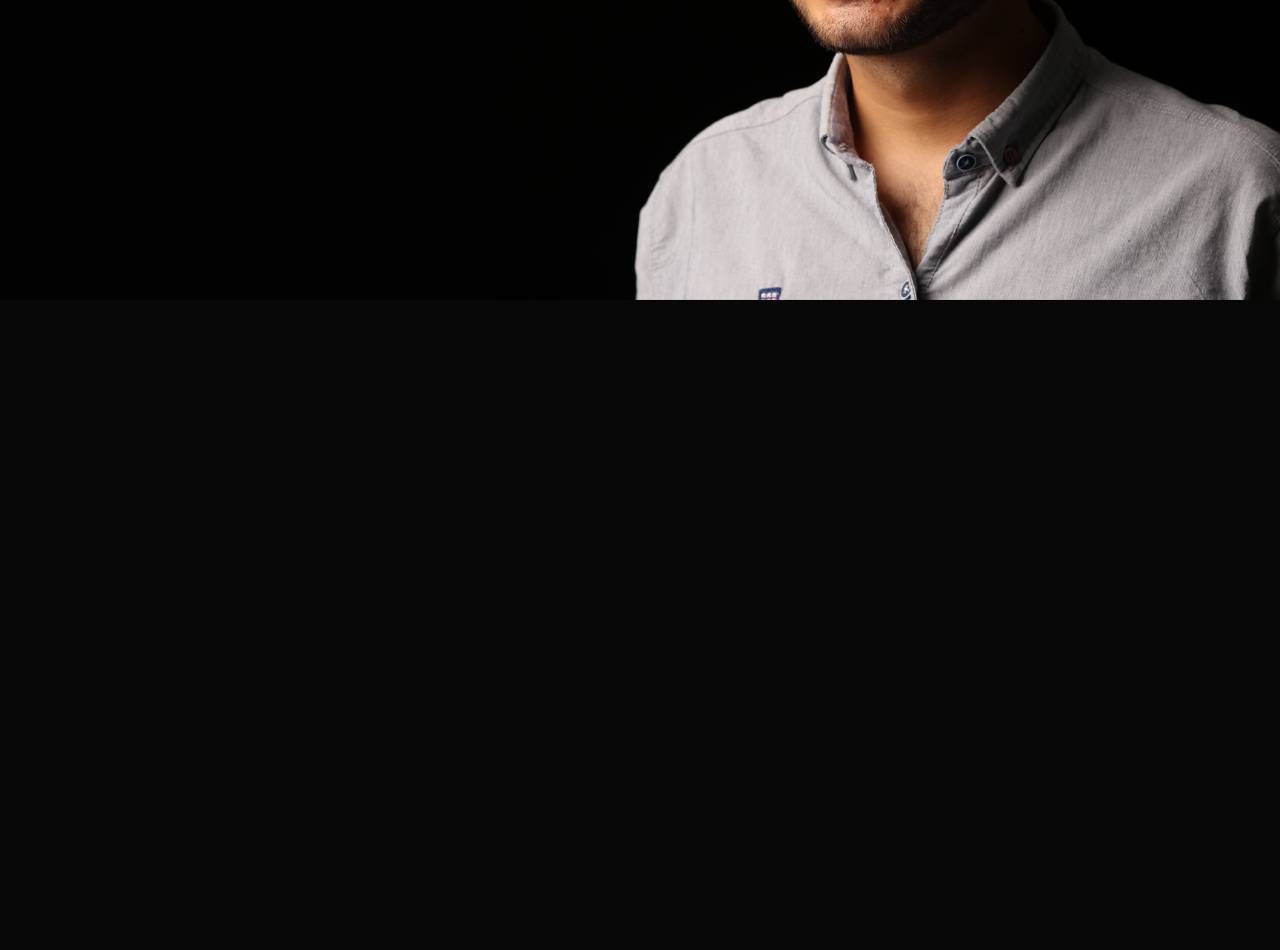
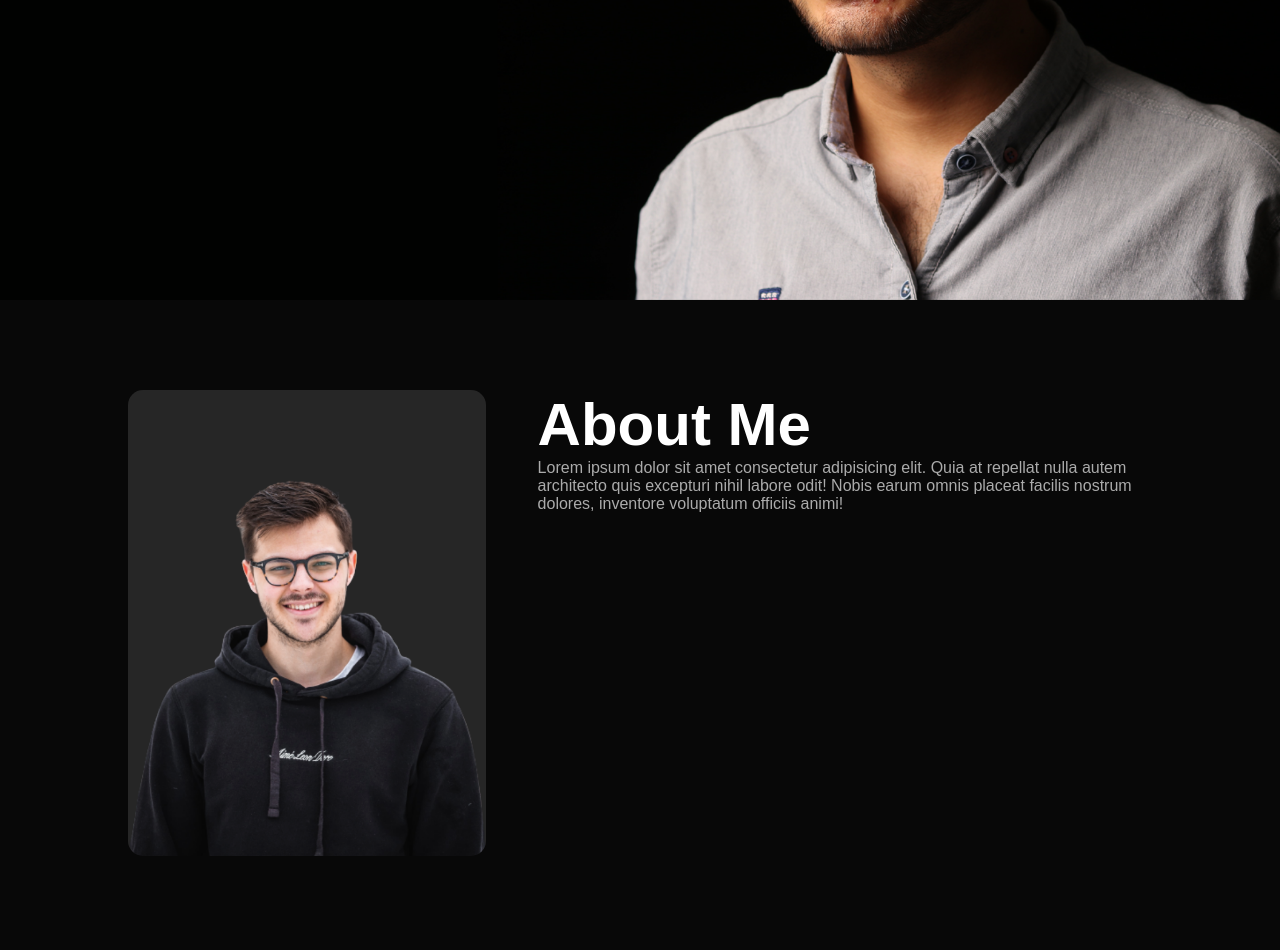
Before and after one commit to souravq/Sourav-Personal-Portfolio, a plain HTML site: page index.html in a window 1280 px wide. Shown: the part 500-1450 px from the top of the page. Before the commit the page ends 800 px from the top, so only its background shows below. Drawn offline with Linux system fonts and the light colour scheme.

Commit message:
about section first part done

```diff
--- a/index.html
+++ b/index.html
@@ -24,6 +24,22 @@
             <div class="header-text">
                 <p>Full Stack Developer</p>
                 <h1>Hi, I'm <span>Sourav</span> <br />Bera From India</h1>
+            </div>
+        </div>
+    </div>
+    <!-- -------------- About Section --------------- -->
+    <div id="about">
+        <div class="container">
+            <div class="row">
+                <div class="about-col-1">
+                    <img src="./images/user.png" />
+                </div>
+                <div class="about-col-2">
+                    <h1 class="sub-title">About Me</h1>
+                    <p>Lorem ipsum dolor sit amet consectetur adipisicing elit. Quia at repellat nulla autem architecto
+                        quis excepturi nihil labore odit! Nobis earum omnis placeat facilis nostrum dolores, inventore
+                        voluptatum officiis animi!</p>
+                </div>
 
             </div>
 
--- a/style.css
+++ b/style.css
@@ -65,3 +65,34 @@ nav ul li a:hover::after {
 .header-text h1 span {
   color: #ff004f;
 }
+
+/* ------------------ About Section ---------------------- */
+
+#about {
+  padding: 80px 0px;
+  color: #ababab;
+}
+.row {
+  display: flex;
+  justify-content: space-between;
+  flex-wrap: wrap;
+}
+
+.about-col-1 {
+  flex-basis: 35%;
+}
+
+.about-col-1 img {
+  width: 100%;
+  border-radius: 15px;
+}
+
+.about-col-2 {
+  flex-basis: 60%;
+}
+
+.sub-title {
+  font-size: 60px;
+  font-weight: 600;
+  color: #fff;
+}
```
